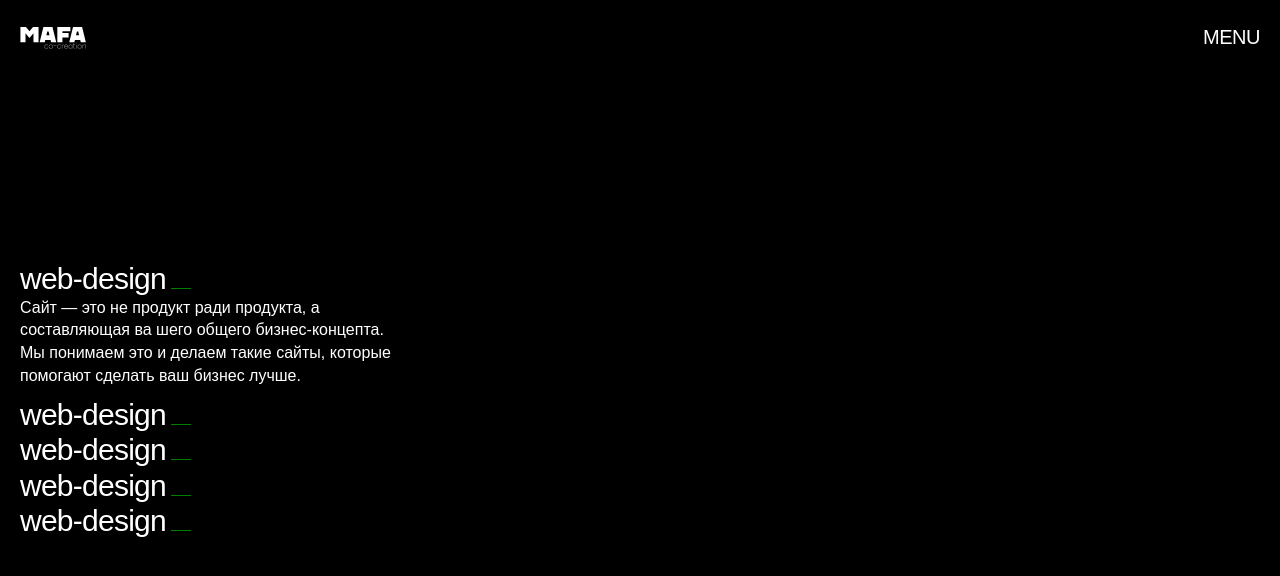
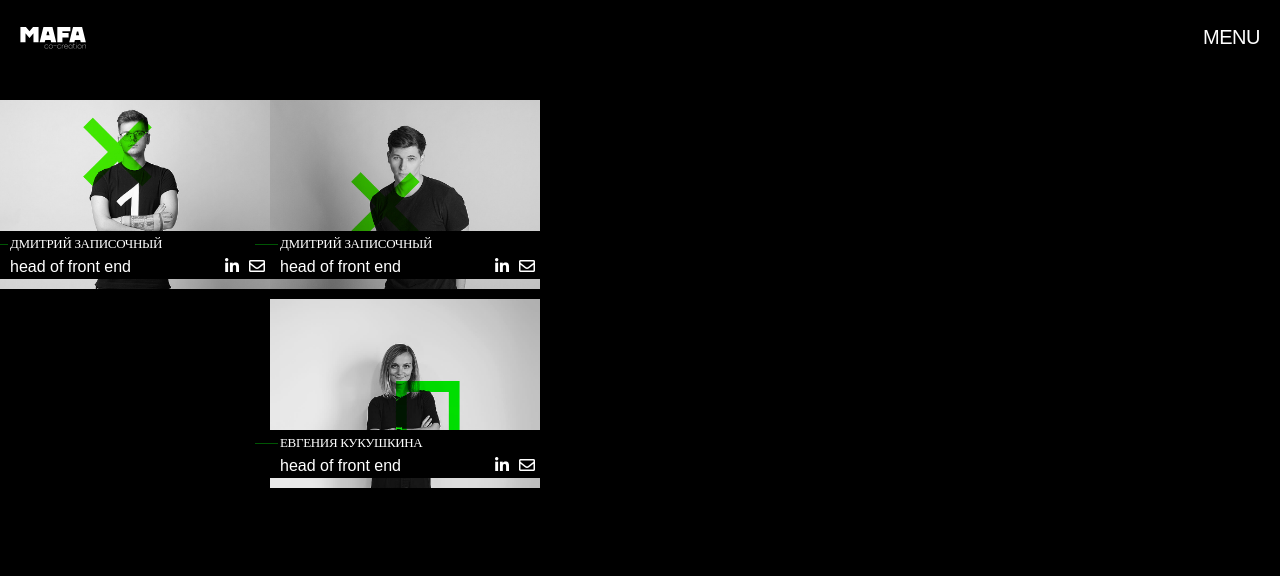
Before and after one commit to nihadelekberzade/MAFA, a React (Create React App) app: page / in a window 1280 px wide. Shown: the top 576 px of the page. Built offline with nearby package versions, Linux system fonts and the light colour scheme; a web font is replaced by a local one.

Commit message:
Some minor changes,problem scss compiling in developer card icons

```diff
--- a/src/App.js
+++ b/src/App.js
@@ -9,9 +9,9 @@ import './global.css'
 function App() {
   return (
     <div className="App">
-      <Home/>
+      {/* <Home/> */}
       {/* <Contacts/> */}
-      {/* <Team/> */}
+      <Team/>
       <Sidebar/>
     </div>
   );
--- a/src/components/Developer/Developer.js
+++ b/src/components/Developer/Developer.js
@@ -8,20 +8,26 @@ export default function Developer(props) {
         <div className='developer'>
 
             <img
-            src={props.src}
-            className='developer__img'>
-
+                src={props.src}
+                className='img'>
             </img>
 
-            <div className='developer__info'>
+            <div className='info'>
                 <div className='name'>{props.name}</div>
 
                 <footer>
                     <span className='profession'>{props.profession}</span>
 
                     <div className='social-links'>
-                        <i className="fab fa-linkedin-in developer__linkedin-icon"></i>
-                        <i className="far fa-envelope developer__email-icon"></i>
+                        <a href={props.linkedin}>
+                            <i className="fab fa-linkedin-in linkedin icon"></i>
+
+                        </a>
+                        <a href={props.email}>
+                            <i className="far fa-envelope email icon"></i>
+                        </a>
+
+
                     </div>
                 </footer>
 
--- a/src/components/Developer/developer.css
+++ b/src/components/Developer/developer.css
@@ -7,7 +7,7 @@
   margin-bottom: 10px;
 }
 
-.developer__info {
+.developer .info {
   background: #000;
   color: #fff;
   position: absolute;
@@ -16,7 +16,7 @@
   padding-left: 10px;
 }
 
-.developer__info .name {
+.developer .info .name {
   text-transform: uppercase;
   letter-spacing: -0.025em;
   font-family: 'TTFirs-Black';
@@ -25,7 +25,7 @@
   line-height: 25px;
 }
 
-.developer__info .name:after {
+.developer .info .name:after {
   content: "";
   width: 23px;
   height: 1px;
@@ -35,7 +35,7 @@
   left: -25px;
 }
 
-.developer__info footer {
+.developer .info footer {
   display: -webkit-box;
   display: -ms-flexbox;
   display: flex;
@@ -44,6 +44,25 @@
           justify-content: space-between;
 }
 
+.developer .info footer .icon {
+  color: #fff;
+  -webkit-transition: -webkit-transform .5s ease;
+  transition: -webkit-transform .5s ease;
+  transition: transform .5s ease;
+  transition: transform .5s ease, -webkit-transform .5s ease;
+  -webkit-transform: scale(1);
+          transform: scale(1);
+}
+
+.developer .info footer .icon:hover {
+  -webkit-transform: scale(1.2);
+          transform: scale(1.2);
+}
+
+.developer .info footer .email {
+  padding: 0 15px 0 10px;
+}
+
 .developer__email-icon {
   width: 20px;
   height: 15px;
--- a/src/components/Developer/developer.scss
+++ b/src/components/Developer/developer.scss
@@ -7,7 +7,7 @@
     margin-bottom: 10px;
 
 
-    &__info {
+    .info {
         background: #000;
         color: #fff;
         position: absolute;
@@ -39,6 +39,16 @@
         footer {
             display: flex;
             justify-content: space-between;
+
+            .icon {
+                color: red;
+                transition: transform .5s ease;
+                transform: scale(1);
+            }
+            .icon:hover {
+                color: red;
+            }
+            .email {padding: 0 15px 0 10px;}
         }
     }
 
--- a/src/components/Home/Home.js
+++ b/src/components/Home/Home.js
@@ -2,12 +2,12 @@ import './home.css'
 import React, { useState } from 'react'
 import Service from '../Service/Service'
 
+
+
 export default function Home() {
-
     const [activeIndex, setActiveIndex] = useState(0);
 
     let clickHandler = (index) => {
-        console.log(index);
         index === activeIndex ? setActiveIndex(null) : setActiveIndex(index);
     }
 
--- a/src/components/Service/Service.js
+++ b/src/components/Service/Service.js
@@ -1,6 +1,6 @@
 /* eslint-disable jsx-a11y/anchor-is-valid */
 import './service.css'
-import React, { useState } from 'react'
+import React from 'react'
 
 
 
--- a/src/components/Team/Team.js
+++ b/src/components/Team/Team.js
@@ -8,30 +8,30 @@ import {images} from '../../img/images'
 
 export default function Team() {
 
-    const team  = [
-        {
-            name:'ДМИТРИЙ МУЗЫЧКА',
-            profession:'head of front end',
-            src:images.dimaM,
-            linkedin:'https://www.linkedin.com/in/nihad-elekberzade-550959185/',
-            email:'elekberzadeh333@gmail.com'
-        },
-        {
-            name:'ДМИТРИЙ ЗАПИСОЧНЫЙ',
-            profession:'head of front end',
-            src:images.dimaZ,
-            linkedin:'https://www.linkedin.com/in/nihad-elekberzade-550959185/',
-            email:'elekberzadeh333@gmail.com'
-        },
-        {
-            name:'ДМИТРИЙ ЗАПИСОЧНЫЙ',
-            profession:'head of front end',
-            src:images.dimaM,
-            linkedin:'https://www.linkedin.com/in/nihad-elekberzade-550959185/',
-            email:'elekberzadeh333@gmail.com'
-        },
+    // const team  = [
+    //     {
+    //         name:'ДМИТРИЙ МУЗЫЧКА',
+    //         profession:'head of front end',
+    //         src:images.dimaM,
+    //         linkedin:'https://www.linkedin.com/in/nihad-elekberzade-550959185/',
+    //         email:'elekberzadeh333@gmail.com'
+    //     },
+    //     {
+    //         name:'ДМИТРИЙ ЗАПИСОЧНЫЙ',
+    //         profession:'head of front end',
+    //         src:images.dimaZ,
+    //         linkedin:'https://www.linkedin.com/in/nihad-elekberzade-550959185/',
+    //         email:'elekberzadeh333@gmail.com'
+    //     },
+    //     {
+    //         name:'ДМИТРИЙ ЗАПИСОЧНЫЙ',
+    //         profession:'head of front end',
+    //         src:images.dimaM,
+    //         linkedin:'https://www.linkedin.com/in/nihad-elekberzade-550959185/',
+    //         email:'elekberzadeh333@gmail.com'
+    //     },
 
-    ]
+    // ]
 
 
     return (
```
Also changed, not shown: 1 other file (tests, documents, lock files or other folders).
